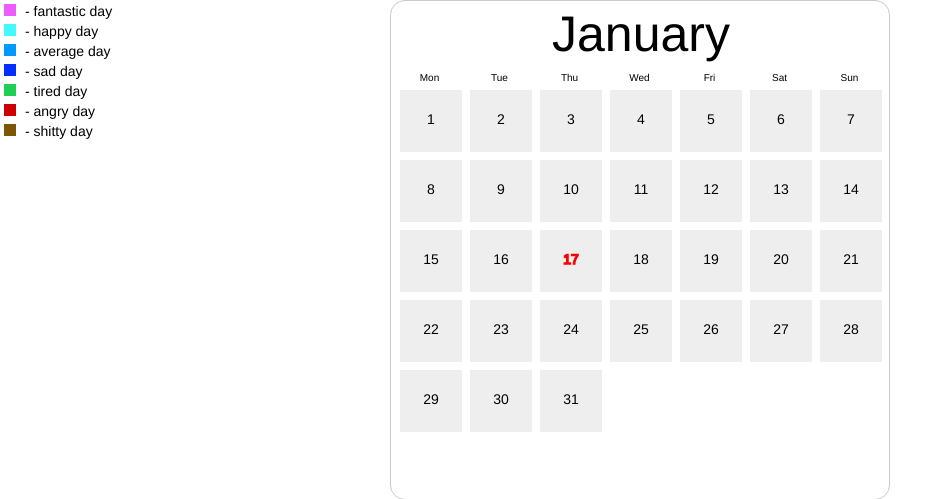
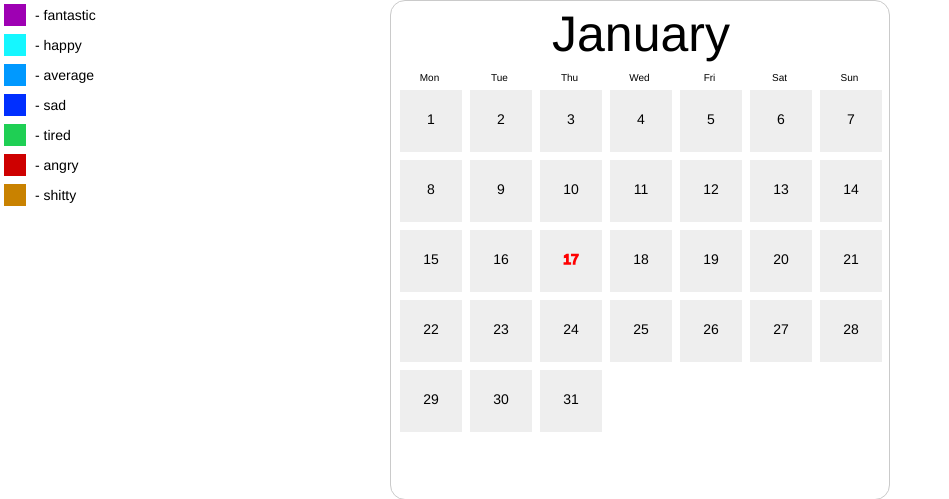
Before and after one commit to daugardas/yearsInPixels, a Node server app: template views/monthly.pug in a window 1280 px wide. Shown: the top 499 px of the page, without its empty margins (0-949 px from the left). Run offline with Node 20, Linux system fonts and the light colour scheme; the template is opened without the code that fills it: most values are stand-ins (such as "Sample title", 1, 10 or a date in 2020); some libraries are stand-ins or nearby versions.

Commit message:
Minor design changes

```diff
--- a/public/javascripts/monthly.js
+++ b/public/javascripts/monthly.js
@@ -139,7 +139,7 @@ function CreateMonthlyHeatMap(year, month){
         });
 }
 function CreateLegend(){
-  const size = 20;
+  const size = 30;
 
   // creates the legend which shows what color represents what kind of day
 
@@ -167,30 +167,30 @@ function CreateLegend(){
           .attr('class', (d) => `day color${d}`);
         legendSvg.append('text')
           .attr('x', (d) => size + 5)
-          .attr('y', (d) => d * size + size / 2 + 6)
+          .attr('y', (d) => d * size + size / 2 + 5)
           .attr('class', (d) => 'smiles')
           .text((d) => {
             switch (d) {
               case 0:
-                return `- fantastic day`
+                return `- fantastic`
                 break;
               case 1:
-                return `- happy day`
+                return `- happy`
                 break;
               case 2:
-                return `- average day`
+                return `- average`
                 break;
               case 3:
-                return `- sad day`
+                return `- sad`
                 break;
               case 4:
-                return `- tired day`
+                return `- tired`
                 break;
               case 5:
-                return `- angry day`
+                return `- angry`
                 break;
               case 6:
-                return `- shitty day`;
+                return `- shitty`;
                 break;
             }
           })
--- a/public/stylesheets/dayColors.css
+++ b/public/stylesheets/dayColors.css
@@ -1,42 +1,62 @@
-.color0{
+/* fantastic */
+.color0 {
   fill: #e100ff
 }
-.color0:hover{
-    fill:#ec5cff
+
+.color0:hover {
+  fill: #9e00b3
 }
+
+
+/* happy */
 .color1 {
-    fill: #42f9ff;
+  fill: #15f7ff;
 }
-  .color1:hover{
-    fill: #5ffaff;
+
+.color1:hover {
+  fill: #00bac0;
 }
+
+/* average */
 .color2 {
   fill: #0099ff;
 }
-  .color2:hover{
-    fill:#58bcff;
+
+.color2:hover {
+  fill: #0068ad;
 }
+
+/* sad */
 .color3 {
   fill: #002fff;
 }
-  .color3:hover{
-    fill:#4e6eff;
+
+.color3:hover {
+  fill: #0023c0;
 }
+
+/* tired */
 .color4 {
   fill: #1fcf54;
 }
-  .color4:hover{
-    fill:#33ff70;
+
+.color4:hover {
+  fill: #008628;
 }
+
+/* angry */
 .color5 {
   fill: #ce0000;
 }
-  .color5:hover{
-    fill:#ec3939;
+
+.color5:hover {
+  fill: #a80000;
 }
-  .color6{
-    fill: #7e5407;
+/* shitty */
+.color6 {
+  fill: #c98200;
 }
-  .color6:hover{
-    fill: #a17219;
+
+.color6:hover {
+  fill: #573800;
 }
--- a/public/stylesheets/monthly.css
+++ b/public/stylesheets/monthly.css
@@ -30,7 +30,6 @@ h1{
 }
 .monthCalendar .day:hover {
     fill: #dddddd;
-    stroke-width: 10px;
     cursor: pointer;
 }
 .weekName{
@@ -46,7 +45,6 @@ h1{
     stroke-width: 8px;
 }
 .colored:hover {
-    stroke-width: 10px;
     cursor: pointer;
 }
 .smiles {
--- a/views/monthly.pug
+++ b/views/monthly.pug
@@ -27,7 +27,7 @@ block content
     form(method='POST' action='/monthly/currentDay')
       div.form-group
         input(class="form-control" type="text" name="date" readonly)
-        label(for='emotion') How was your day today?
+        label(for='emotion') How did you feel today?
         select(class="form-control" name="emotion")
           option(value="0") Fantastic
           option(value="1") Happy
```
Also changed, not shown: public/stylesheets/yearly.css (+21 -9 lines). Lines whose indentation alone changed are shown as unchanged.
